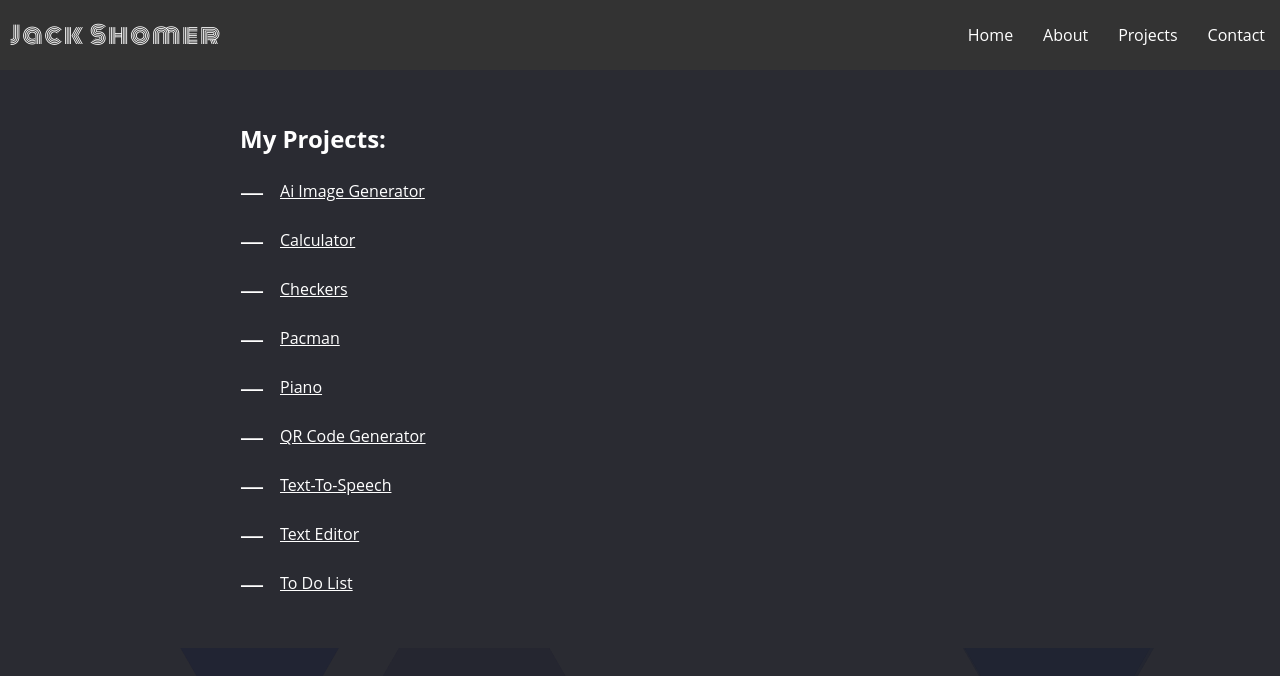
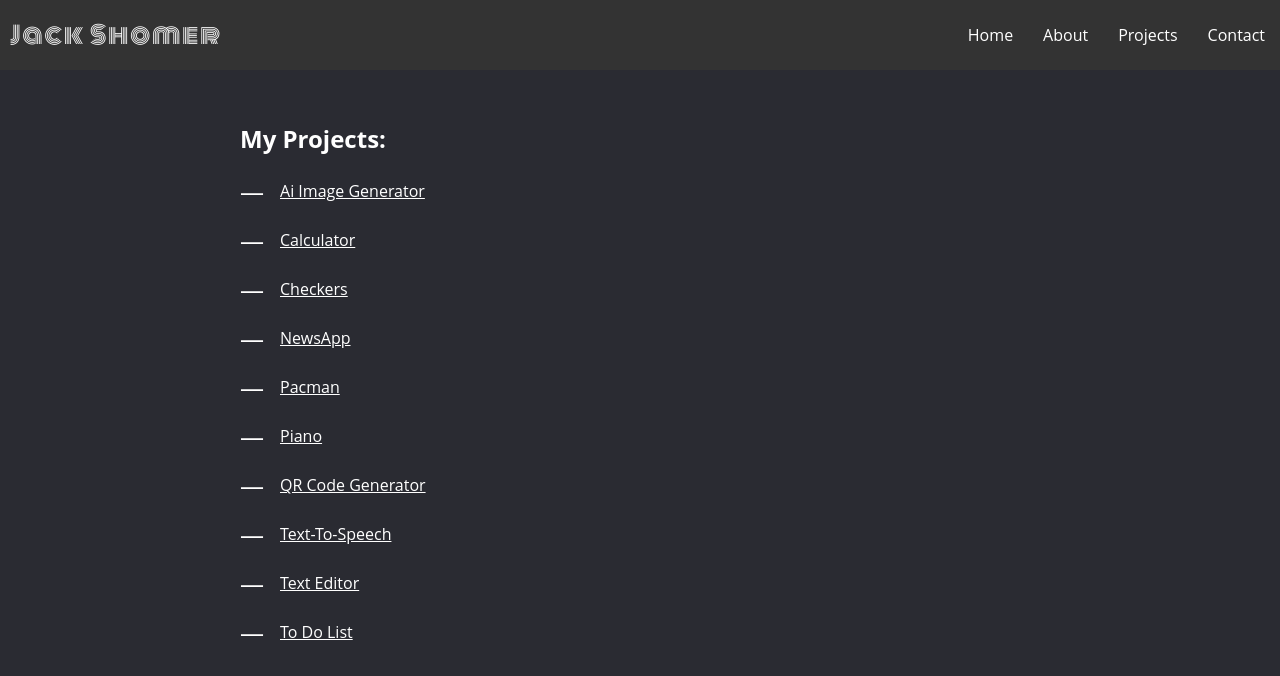
Before and after one commit to jsho982045/Personal-Website, a React (Create React App) app in the folder personal-website/: page /#/projects in a window 1280 px wide. Shown: the top 676 px of the page. Built offline with nearby package versions, Linux system fonts and the light colour scheme.

Commit message:
Added new project -NewsApp

```diff
--- a/personal-website/package.json
+++ b/personal-website/package.json
@@ -11,7 +11,7 @@
     "react": "^18.2.0",
     "react-dom": "^18.2.0",
     "react-router-dom": "^6.21.2",
-    "react-scripts": "5.0.1",
+    "react-scripts": "^5.0.1",
     "web-vitals": "^2.1.4"
   },
   "scripts": {
--- a/personal-website/src/components/Projects.js
+++ b/personal-website/src/components/Projects.js
@@ -16,6 +16,10 @@ function Projects() {
       <div className="projects-item">
       <span className="dash">&mdash;</span>
       <a href="https://jsho982045.github.io/Checkers/">Checkers</a>
+      </div>
+      <div className="projects-item">
+        <span className="dash">&mdash;</span>
+        <a href="https://jsho982045.github.io/NewsApp/">NewsApp</a>
       </div>
       <div className="projects-item">
       <span className="dash">&mdash;</span>
```
Also changed, not shown: 1 other file (tests, documents, lock files or other folders).
